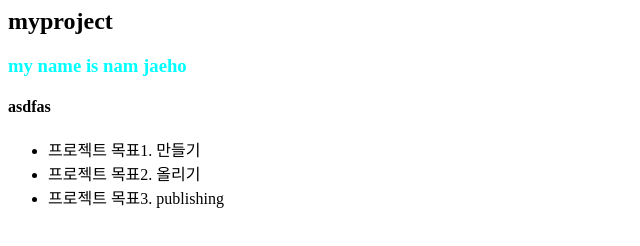
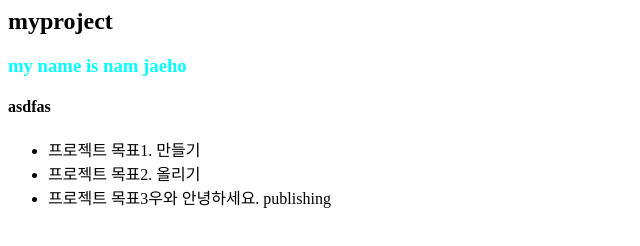
Before and after one commit to JaehoNam/myproject, a plain HTML site: page index.html in a window 1280 px wide. Shown: the whole page, without its empty margins (0-640 px from the left). Drawn offline with Linux system fonts and the light colour scheme.

Commit message:
Update index.html

```diff
--- a/index.html
+++ b/index.html
@@ -8,7 +8,7 @@
 		<ul>
 			<li>프로젝트 목표1. 만들기</li>
 			<li>프로젝트 목표2. 올리기</li>
-			<li>프로젝트 목표3. publishing</li>
+			<li>프로젝트 목표3우와 안녕하세요. publishing</li>
 		</ul>
 	</body>
 </html>
```
